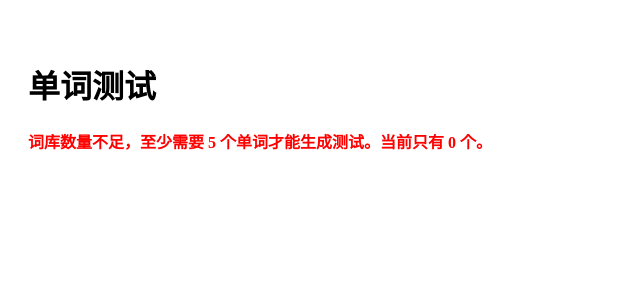
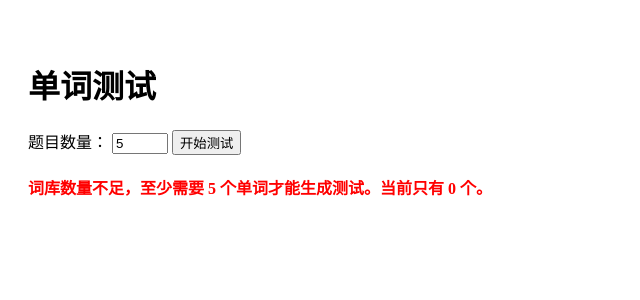
Before and after one commit to lafeya-lamos/webprogram-Word-book, a Django app: page /quiz/ in a window 1280 px wide. Shown: the part 46-346 px from the top of the page, without its empty margins (0-640 px from the left). Run offline with Django 4.2, Linux system fonts and the light colour scheme; data that the repository does not hold is empty.

Commit message:
add(quiz): добавить возможность выбора количества вопросов

```diff
--- a/templates/blog/quiz.html
+++ b/templates/blog/quiz.html
@@ -4,6 +4,14 @@
 
 {% block content %}
     <h1>单词测试</h1>
+
+    <!-- 数量选择表单始终显示 -->
+    <form method="get" action="{% url 'quiz' %}" style="margin-bottom: 20px;">
+        <label for="num_questions">题目数量：</label>
+        <input type="number" name="num_questions" id="num_questions" min="1" max="20" value="{{ num_questions|default:5 }}">
+        <button type="submit">开始测试</button>
+    </form>
+
 
     {% if error %}
         <div style="color: red; font-weight: bold; margin-bottom: 20px;">
@@ -14,6 +22,7 @@
     {% if not submitted and questions %}
         <form method="post">
             {% csrf_token %}
+            <input type="hidden" name="total_questions" value="{{ questions|length }}">
 
             {% for q in questions %}
                 <div style="border:1px solid #ccc; padding:15px; margin-bottom:20px; border-radius:8px;">
```
